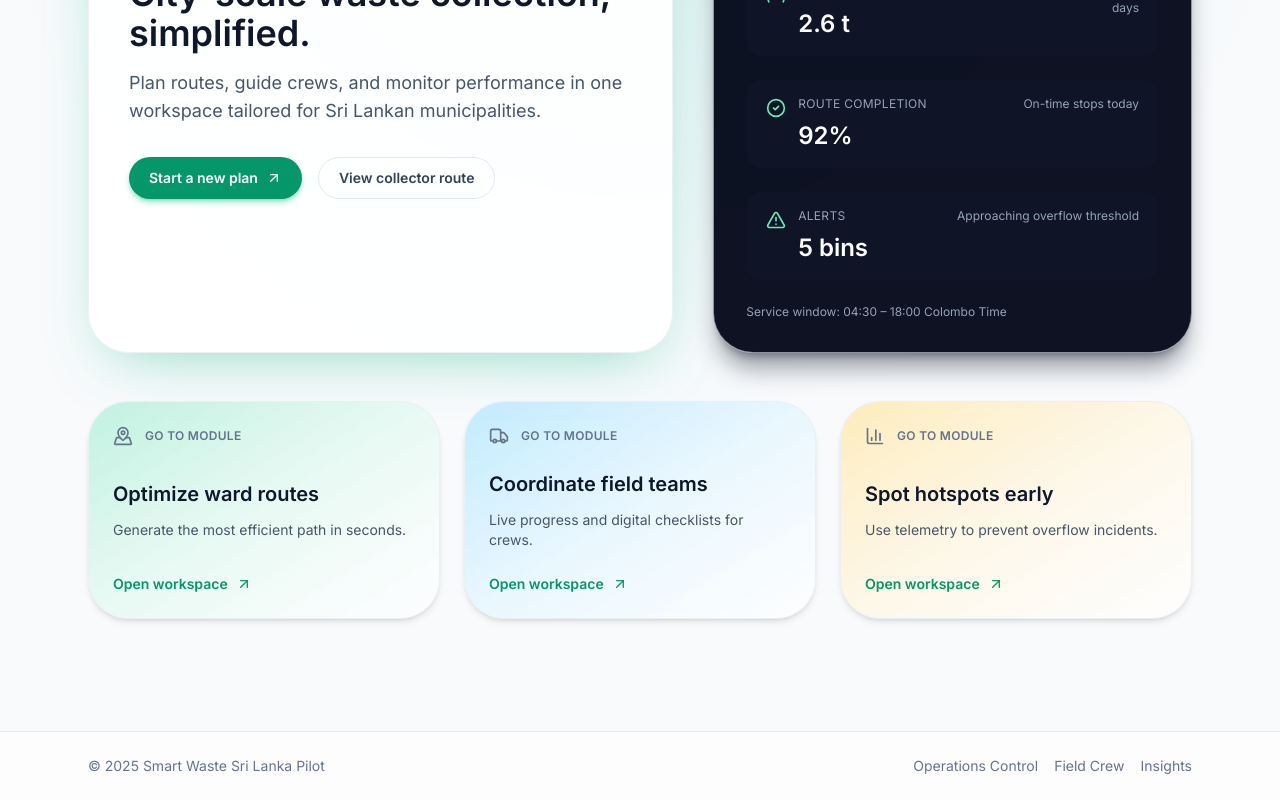
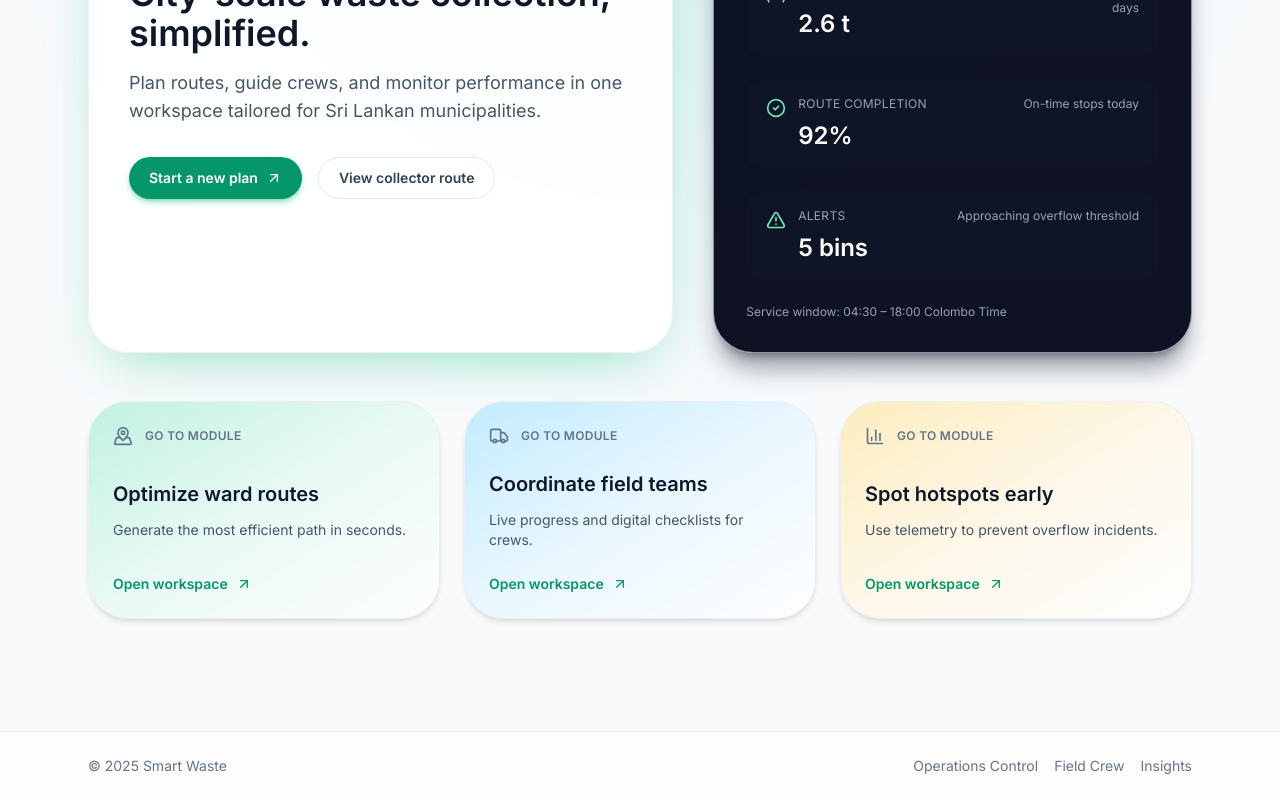
Before and after one commit to mfarthas-al/smart-waste, a React (Vite) app in the folder frontend/: page / in a window 1280 px wide. Shown: the part 252-1052 px from the top of the page. Built offline with nearby package versions, Linux system fonts and the light colour scheme.

Commit message:
fix: update footer copyright text for clarity

```diff
--- a/frontend/src/App.jsx
+++ b/frontend/src/App.jsx
@@ -531,7 +531,7 @@ export default function App() {
         </main>
         <footer className="border-t border-slate-200/80 bg-white/70 py-6 text-sm text-slate-500">
           <div className="mx-auto flex max-w-6xl flex-wrap items-center justify-between gap-4 px-6">
-            <p>© {currentYear} Smart Waste Sri Lanka Pilot</p>
+            <p>© {currentYear} Smart Waste</p>
             <div className="flex gap-4">
               <Link to="/ops" className="hover:text-slate-700">
                 Operations Control
```
